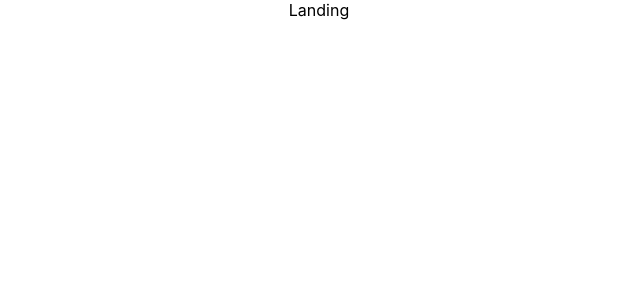
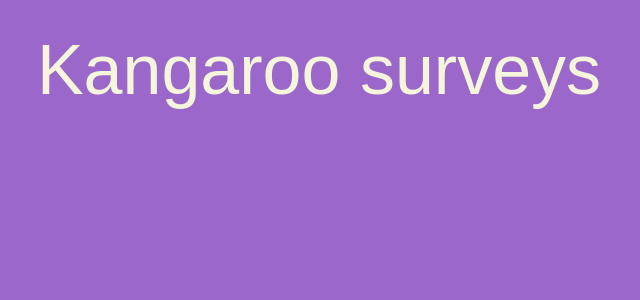
Before and after one commit to calineY/Kangaroo_project, a React (Create React App) app in the folder frontend/: page / in a window 1280 px wide. Shown: the top 300 px of the page, without its empty margins (321-961 px from the left). Built offline with nearby package versions, Linux system fonts and the light colour scheme.

Commit message:
Added styling for landing page

```diff
--- a/frontend/src/App.js
+++ b/frontend/src/App.js
@@ -5,7 +5,7 @@ import Landing from './pages/Landing';
 
 function App() {
   return (
-    <div className="App">
+    <div>
       <BrowserRouter>
         <Routes>
           <Route exact path='/' element={<Landing/>}/>
--- a/frontend/src/pages/Landing.js
+++ b/frontend/src/pages/Landing.js
@@ -1,8 +1,11 @@
 import React from 'react'
+import './styles.css'
 
 function Landing() {
   return (
-    <div>Landing</div>
+    <div className='container'>
+        <div className='title'>Kangaroo surveys</div>
+    </div>
   )
 }
 
--- /dev/null
+++ b/frontend/src/pages/styles.css
@@ -0,0 +1,13 @@
+.container{
+    width:100%;
+    height: 100vh;
+    background-color: rgb(155, 103, 203);
+    text-align: center;
+}
+.title{
+    color: beige;
+    font-size: 70px;
+    font-family:Arial, Helvetica, sans-serif;
+    font-weight: 300;
+    padding-top: 30px;
+}
```
